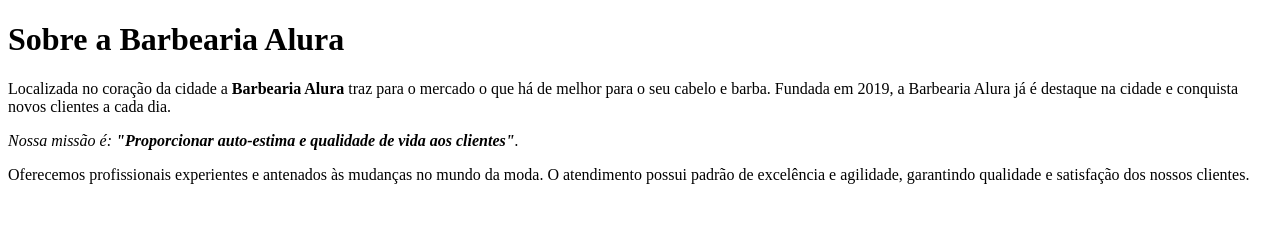
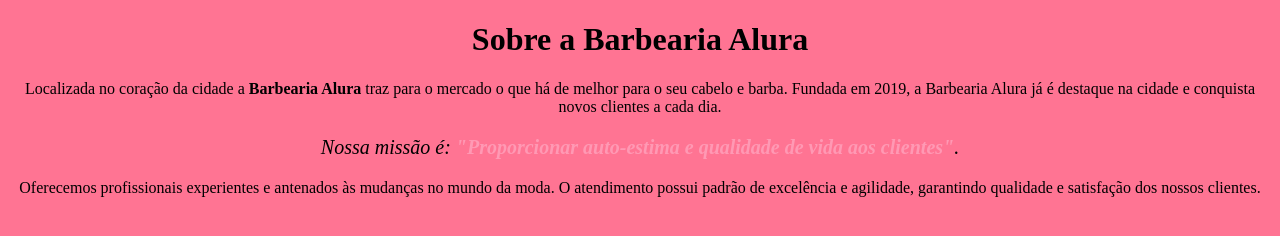
Before and after one commit to YaXsmi/1EBARBEARIA, a plain HTML site: page index.html in a window 1280 px wide. Drawn offline with Linux system fonts and the light colour scheme.

Commit message:
01/06 -  css

```diff
--- a/index.html
+++ b/index.html
@@ -1,12 +1,22 @@
 <!DOCTYPE html>
-<html lang="pt-br"">
+<html lang="pt-br">
 	<head>
 		<meta charset="UTF-8">
 		<title>Barbearia Alura</title>
-</HEAD>
+		<link rel="stylesheet" href="style.css">
+
+		<style>
+
+		</style>
+	</head>
+
 	<body>
-<h1>Sobre a Barbearia Alura</h1>
+		<h1 style="text-align: center">Sobre a Barbearia Alura</h1>
+
 		<p>Localizada no coração da cidade a <strong>Barbearia Alura</strong> traz para o mercado o que há de melhor para o seu cabelo e barba. Fundada em 2019, a Barbearia Alura já é destaque na cidade e conquista novos clientes a cada dia.</p>
-<p><em>Nossa missão é: <strong>"Proporcionar auto-estima e qualidade de vida aos clientes"</strong>.</em></p>
+
+		<p style="font-size: 20px"><em>Nossa missão é: <strong>"Proporcionar auto-estima e qualidade de vida aos clientes"</strong>.</em></p>
+
 		<p>Oferecemos profissionais experientes e antenados às mudanças no mundo da moda. O atendimento possui padrão de excelência e agilidade, garantindo qualidade e satisfação dos nossos clientes.</p>
 	</body>
+</html>
--- /dev/null
+++ b/style.css
@@ -0,0 +1,11 @@
+body {
+	background:#FF7493
+}
+
+p {
+	text-align: center;
+}
+
+em strong {
+	color: #FF99B4;
+}
```
Lines whose indentation alone changed are shown as unchanged.
